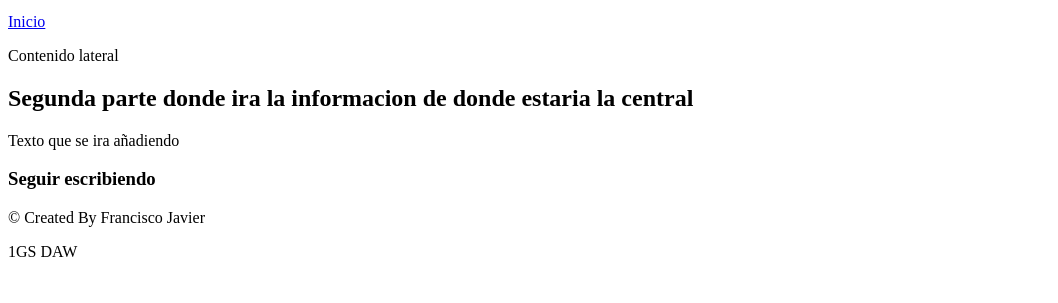
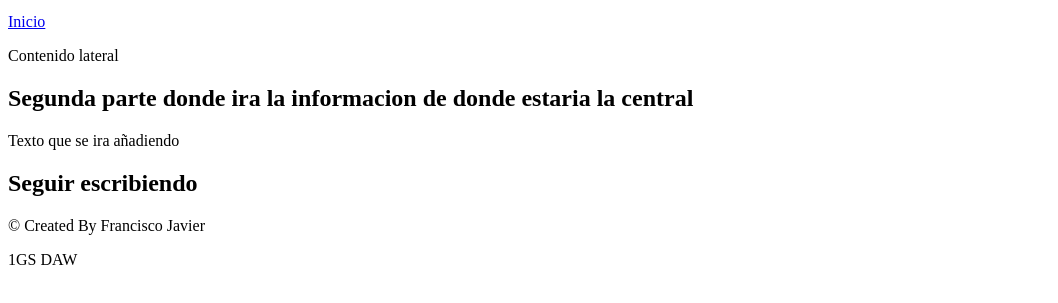
Before and after one commit to NoisyBoy01/pruebaHTMLEclipse, a plain HTML site: page index.html in a window 1280 px wide. Shown: the part 101-404 px from the top of the page, without its empty margins (0-1058 px from the left). Drawn offline with Linux system fonts and the light colour scheme.

Commit message:
Cambiando h1 por h2 en seguir escribiendo

```diff
--- a/index.html
+++ b/index.html
@@ -29,6 +29,7 @@
 </nav>
 			<aside>
 				<p> Contenido lateral</p>
+
 </aside>
 
 
@@ -43,7 +44,7 @@
 
 			<article>
 
-		<h1>Seguir escribiendo</h1>
+		<h2>Seguir escribiendo</h2>
 
 </article>
 
```
